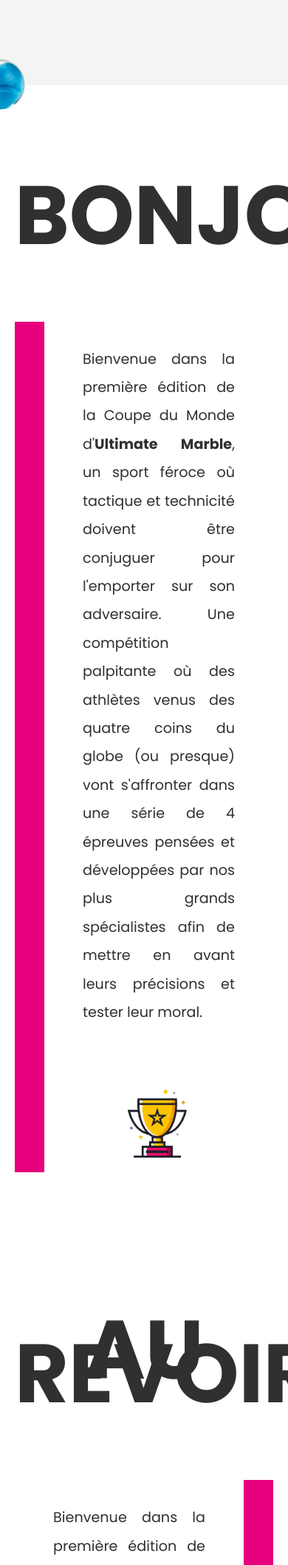
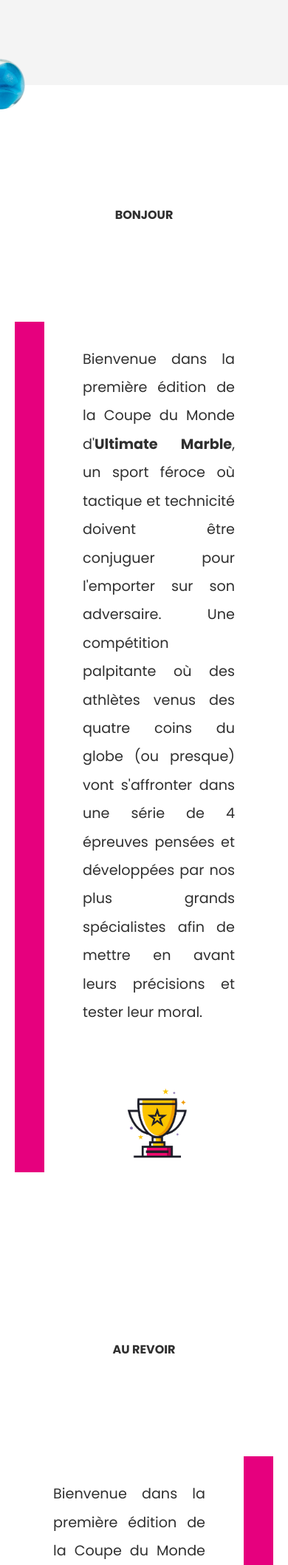
Before and after one commit to ultranawak/ultimate-marble, a PHP site: page / in a window 390 px wide; the page is wider, and only the part inside the window is pictured. Shown: the part 2867-4983 px from the top of that part at 74% size. Run offline with PHP 8.4, Linux system fonts and the light colour scheme.

Commit message:
Update style.css

```diff
--- a/style.css
+++ b/style.css
@@ -418,6 +418,10 @@ h3 {
 
 @media only screen and (max-width: 860px) {
 
+    .games-explain h1 {
+        font-size: 1rem;
+    }
+
     .text h1 {
         font-size: 3rem;
     }
@@ -450,6 +454,10 @@ h3 {
 }
 
 @media only screen and (max-width: 400px) {
+
+    .games-explain h1 {
+        font-size: 1rem;
+    }
 
     .text h1 {
         font-size: 1rem;
```
